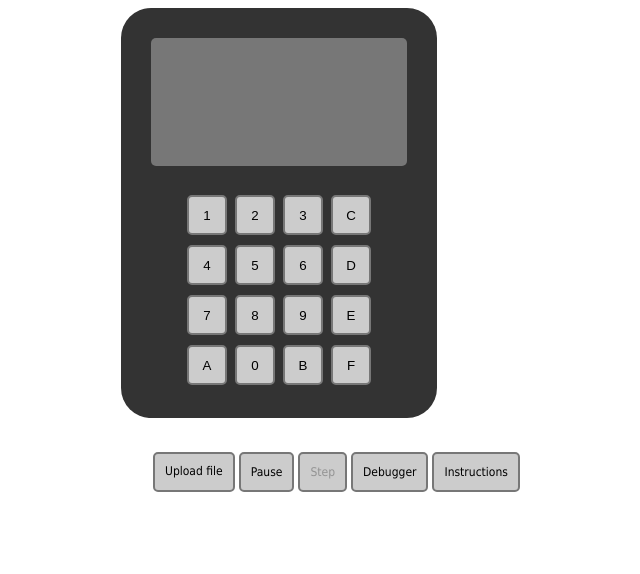
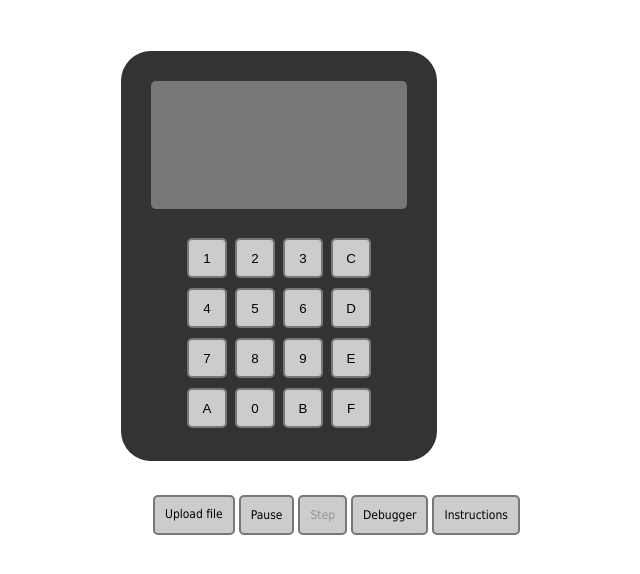
Before and after one commit to Timendus/chip-8, a website built with webpack: page docs/index.html in a window 1280 px wide. Shown: the whole page, without its empty margins (361-1001 px from the left). Built offline with nearby package versions, Linux system fonts and the light colour scheme.

Commit message:
A bit more whitespace please

```diff
--- a/docs/style.css
+++ b/docs/style.css
@@ -1,3 +1,8 @@
+html, body {
+  margin: 0;
+  padding: 2vw;
+}
+
 .device {
   width: 256px;
   height: 350px;
```
